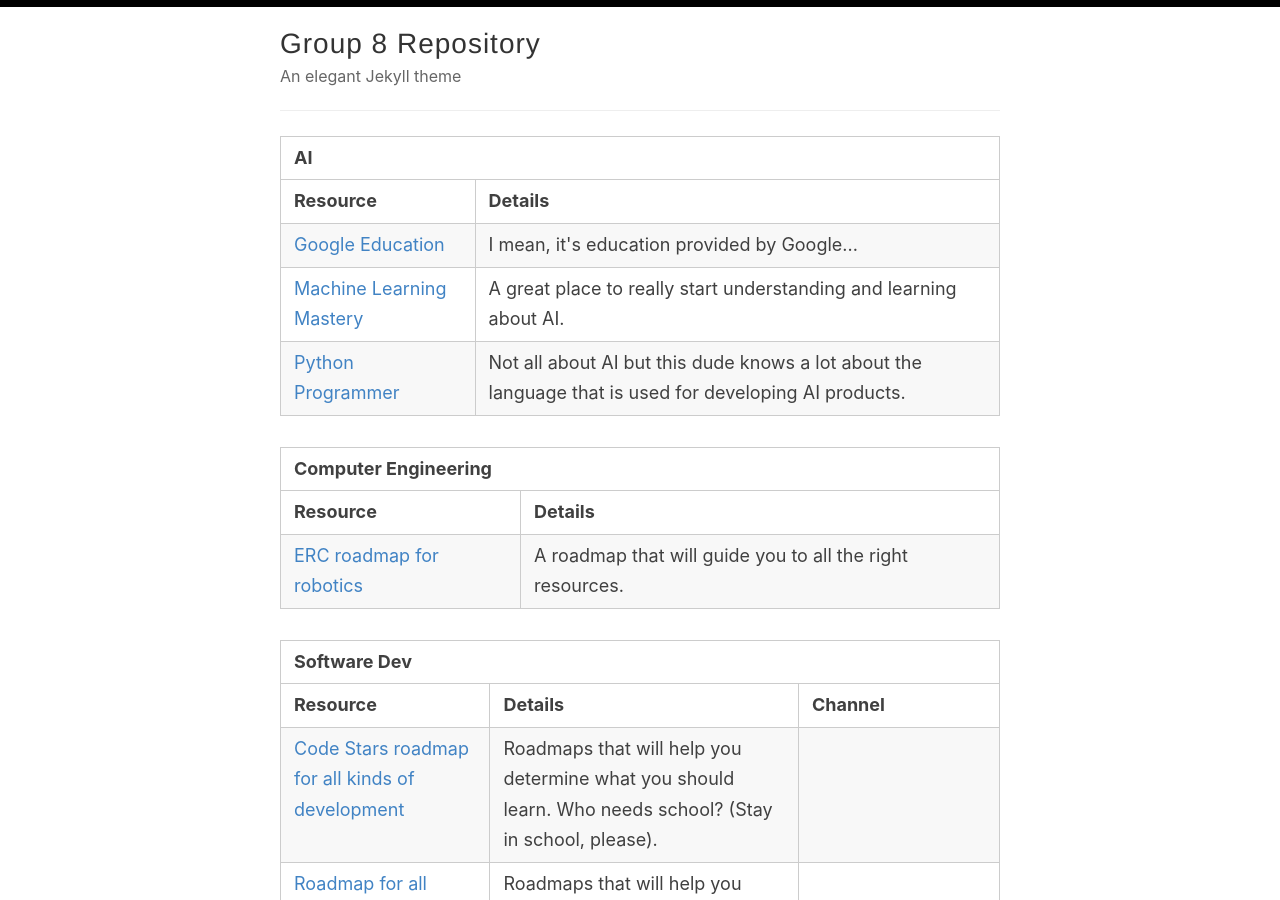
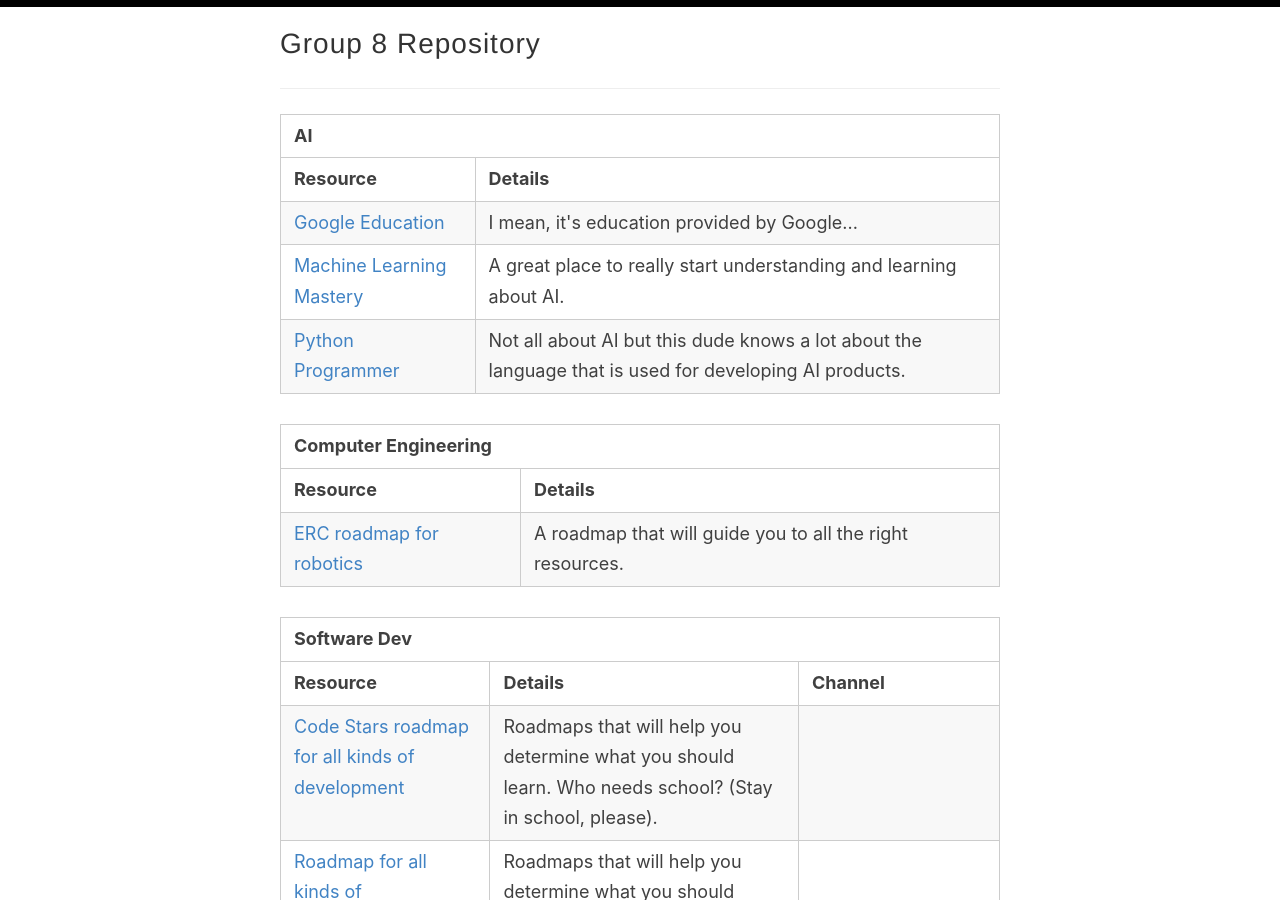
Before and after one commit to Group8-IndabaDay/InfoDay, a Jekyll site: the page built from index.html, in a window 1280 px wide and 900 px high. Built offline with Jekyll 4.4.1, drawn with Linux system fonts in a browser that asks for light colours; the list of posts is cut into pages by our own code; some of the changed lines change nothing that is shown.

Commit message:
Update default.html

```diff
--- a/_layouts/default.html
+++ b/_layouts/default.html
@@ -1,7 +1,7 @@
 <!DOCTYPE html>
 <html>
   <head>
-    <title>{% if page.title %}{{ page.title }} – {% endif %}{{ site.name }} – {{ site.description }}</title>
+    <title>{% if page.title %}{{ page.title }} – {% endif %}{{ site.name }}</title>
     {% seo title=false %}
     {% include meta.html %}
 
@@ -24,7 +24,6 @@
 
             <div class="site-info">
               <h1 class="site-name"><a href="{{ site.baseurl }}/">{{ site.name }}</a></h1>
-              <p class="site-description">{{ site.description }}</p>
             </div>
           </header>
         </div>
```
